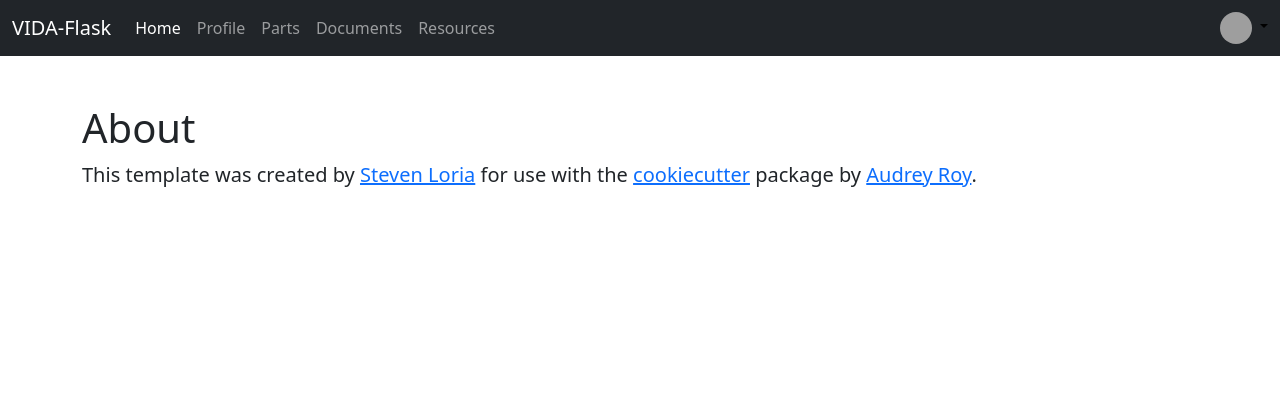
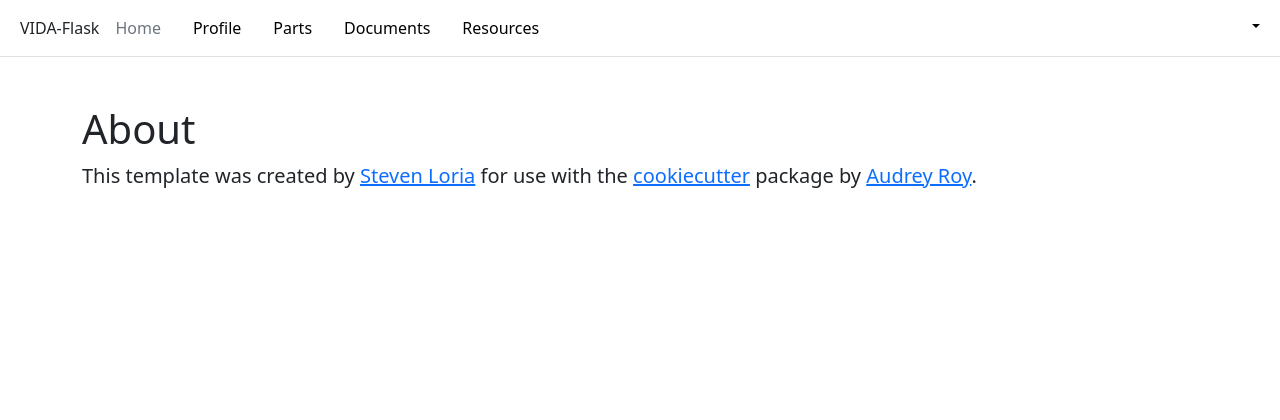
Before and after one commit to kForth/OpenVIDA, a Flask app: page /about/ in a window 1280 px wide. Shown: the top 420 px of the page. Run offline with Flask 3, Linux system fonts and the light colour scheme; parts of the project's set-up code (start-up, migrations or seed data) failed here and were passed over; some libraries are stand-ins or nearby versions; grey boxes are pictures that could not be loaded.

Commit message:
Update nav.html

```diff
--- a/vida_flask/templates/nav.html
+++ b/vida_flask/templates/nav.html
@@ -1,36 +1,42 @@
-<nav class="navbar navbar-expand-md navbar-dark bg-dark">
+<header class="p-2 border-bottom">
     <div class="container-fluid">
-        <a class="navbar-brand" href="#">VIDA-Flask</a>
-        <button
-            class="navbar-toggler"
-            type="button"
-            data-bs-toggle="collapse"
-            data-bs-target="#navbarCollapse"
-            aria-controls="navbarCollapse"
-            aria-expanded="false"
-            aria-label="Toggle navigation"
+        <div
+            class="d-flex flex-wrap align-items-center justify-content-center justify-content-lg-start"
         >
-            <span class="navbar-toggler-icon"></span>
-        </button>
-        <div class="collapse navbar-collapse" id="navbarCollapse">
-            <ul class="navbar-nav me-auto mb-2 mb-md-0">
-                <li class="nav-item">
-                    <a class="nav-link active" href="/">Home</a>
+            <a
+                href="/"
+                class="d-flex align-items-center mb-2 mb-lg-0 link-body-emphasis text-decoration-none"
+            >
+                <a class="navbar-brand" href="#">VIDA-Flask</a>
+            </a>
+            <ul
+                class="nav col-12 col-lg-auto me-lg-auto mb-2 justify-content-center mb-md-0"
+            >
+                <li>
+                    <a class="nav-link link-secondary" href="/">Home</a>
                 </li>
-                <li class="nav-item">
-                    <a class="nav-link" href="/profile/">Profile</a>
+                <li>
+                    <a class="nav-link link-body-emphasis" href="/profile/"
+                        >Profile</a
+                    >
                 </li>
-                <li class="nav-item">
-                    <a class="nav-link" href="/parts/">Parts</a>
+                <li>
+                    <a class="nav-link link-body-emphasis" href="/parts/"
+                        >Parts</a
+                    >
                 </li>
-                <li class="nav-item">
-                    <a class="nav-link" href="/documents/">Documents</a>
+                <li>
+                    <a class="nav-link link-body-emphasis" href="/documents/"
+                        >Documents</a
+                    >
                 </li>
-                <li class="nav-item">
-                    <a class="nav-link" href="/resources/">Resources</a>
+                <li>
+                    <a class="nav-link link-body-emphasis" href="/resources/"
+                        >Resources</a
+                    >
                 </li>
             </ul>
-            <div class="flex-shrink-0 dropdown">
+            <div class="dropdown text-end">
                 <a
                     href="#"
                     class="d-block link-body-emphasis text-decoration-none dropdown-toggle"
@@ -38,16 +44,15 @@
                     aria-expanded="false"
                 >
                     <img
-                        src="https://github.com/kForth.png"
-                        alt="kForth"
-                        width="32"
                         height="32"
-                        class="rounded-circle"
+                        class="rounded"
+                        data-bind="attr: {src: `/Vida/ProfileImg/${selectedProfile()}`}"
                     />
                 </a>
-                <ul class="dropdown-menu text-small shadow" style="">
+                <ul class="dropdown-menu text-small">
                     <li>
                         <span
+                            class="dropdown-item"
                             data-bind="text: profileInfo().Description"
                         ></span>
                     </li>
@@ -55,4 +60,4 @@
             </div>
         </div>
     </div>
-</nav>
+</header>
```
